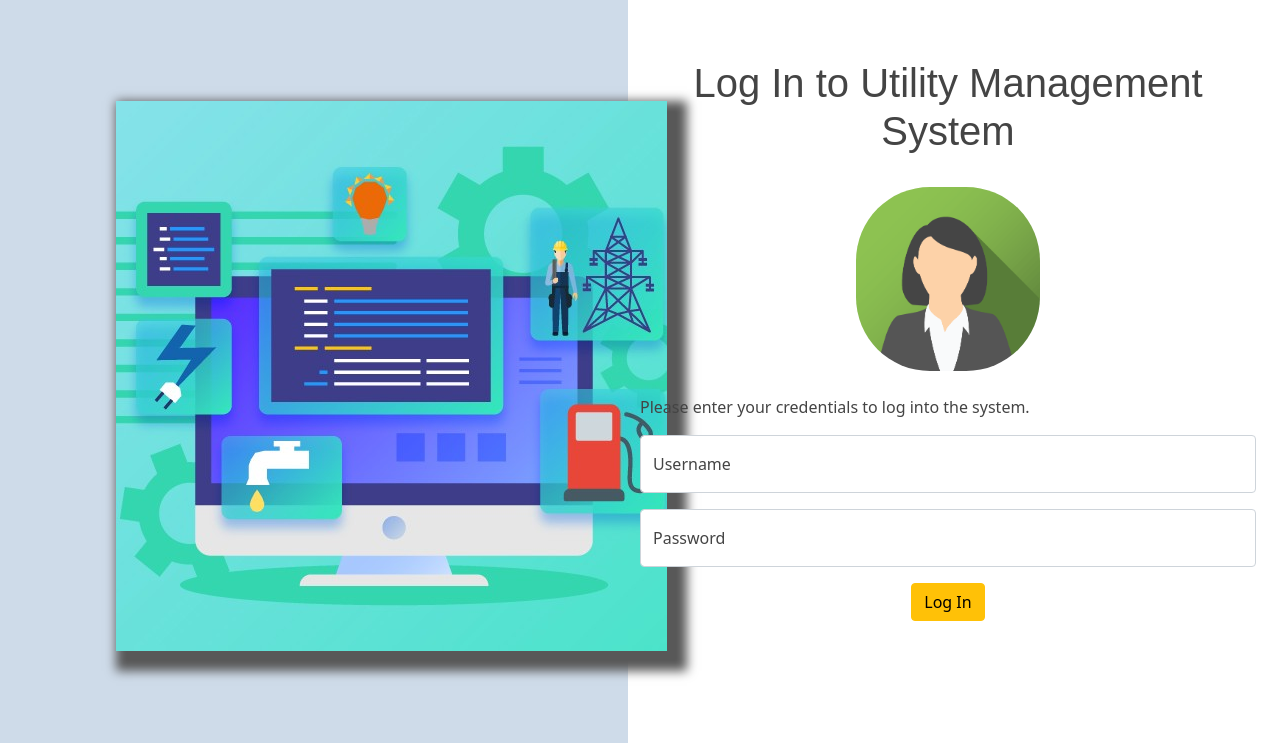
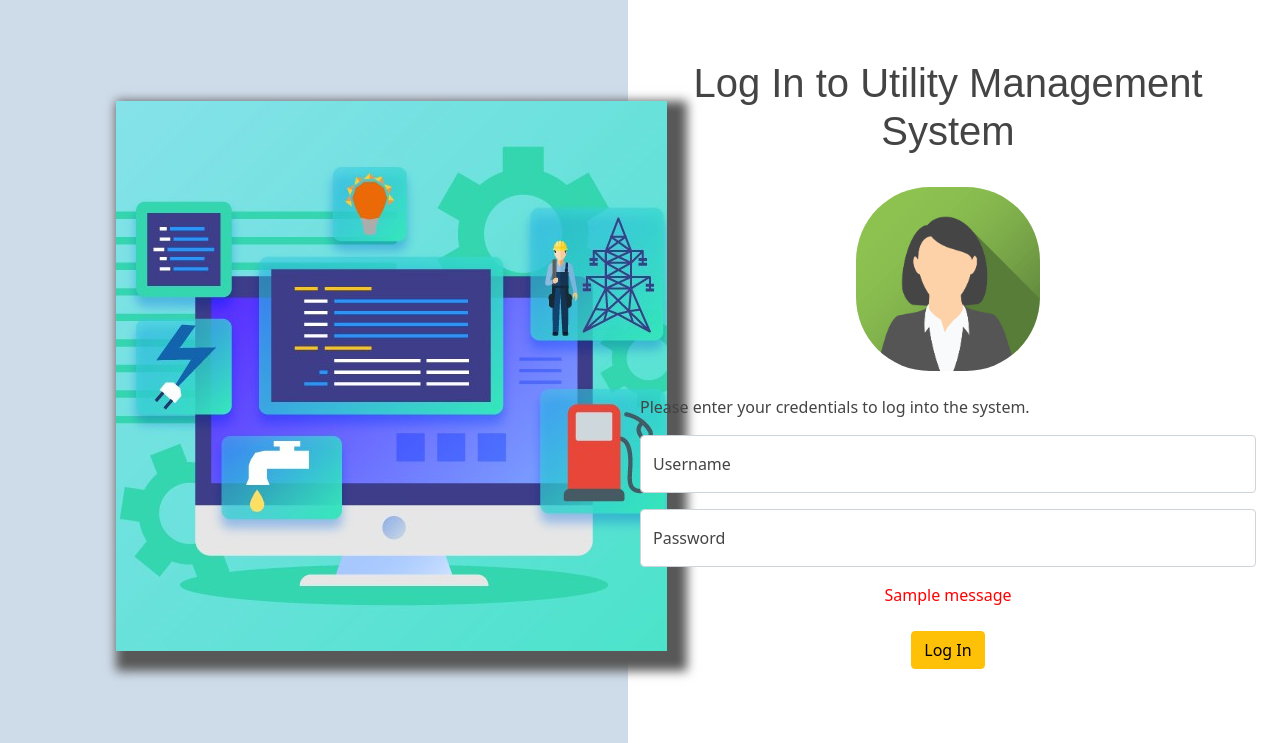
Before and after one commit to iamrajbhattarai/ums, a Django app: page /login/ in a window 1280 px wide. Shown: the part 67-810 px from the top of the page. Run offline with Django 4.2, Linux system fonts and the light colour scheme; tables that the repository leaves empty hold one stand-in row (values such as "Sample post"); one stand-in notice (Sample message) is shown; some libraries are stand-ins or nearby versions.

Commit message:
fix: login page

```diff
--- a/utilities/static/utilities/js/panel.js
+++ b/utilities/static/utilities/js/panel.js
@@ -76,6 +76,7 @@ function defaultExtent() {
     clearDraw();
     clickQuery();
  });
+
 /*************************************************************************/
 
 // //creating a vector layer to draw upon
--- a/utilities/templates/utilities/login.html
+++ b/utilities/templates/utilities/login.html
@@ -45,6 +45,14 @@
                     <input type="password" class="form-control" id="floatingPassword" name="password" placeholder="Password">
                     <label for="floatingPassword">Password</label>
                 </div>
+                {% if messages %}
+                    <div class="messages" style="color: red;">
+                        {% for message in messages %}
+                            {{ message }}
+                        {% endfor %}
+                    </div>
+                    <br>
+                {% endif %}
                 <button type="submit" class="btn btn-warning">Log In</button>
             </form>
         </div>
--- a/utilities/viewset.py
+++ b/utilities/viewset.py
@@ -29,11 +29,10 @@ def signIn(request):
         user = authenticate(request, username=username, password=password)
         if user is not None:
             login(request, user)
-            messages.success(request, 'You are sucessfully login !')
             return redirect('/map/')
 
         else:
-            messages.error(request, "Invalid username or password !")
+            messages.error(request, "Invalid username or password!")
             return redirect('/login/')
     else:
         return render(request, 'utilities/login.html', {})
```
Also changed, not shown: utilities/static/utilities/js/measurement.js (+2 -8 lines).
